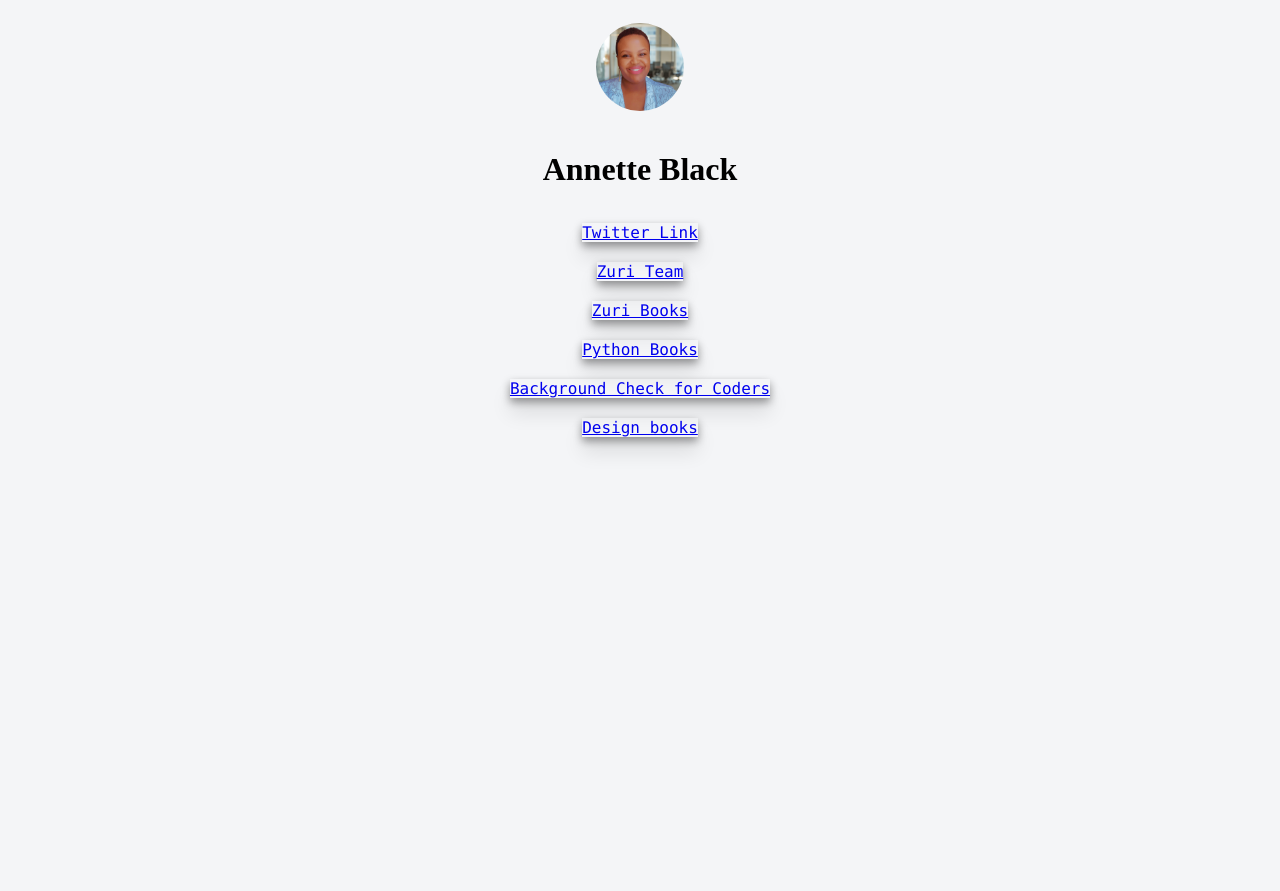
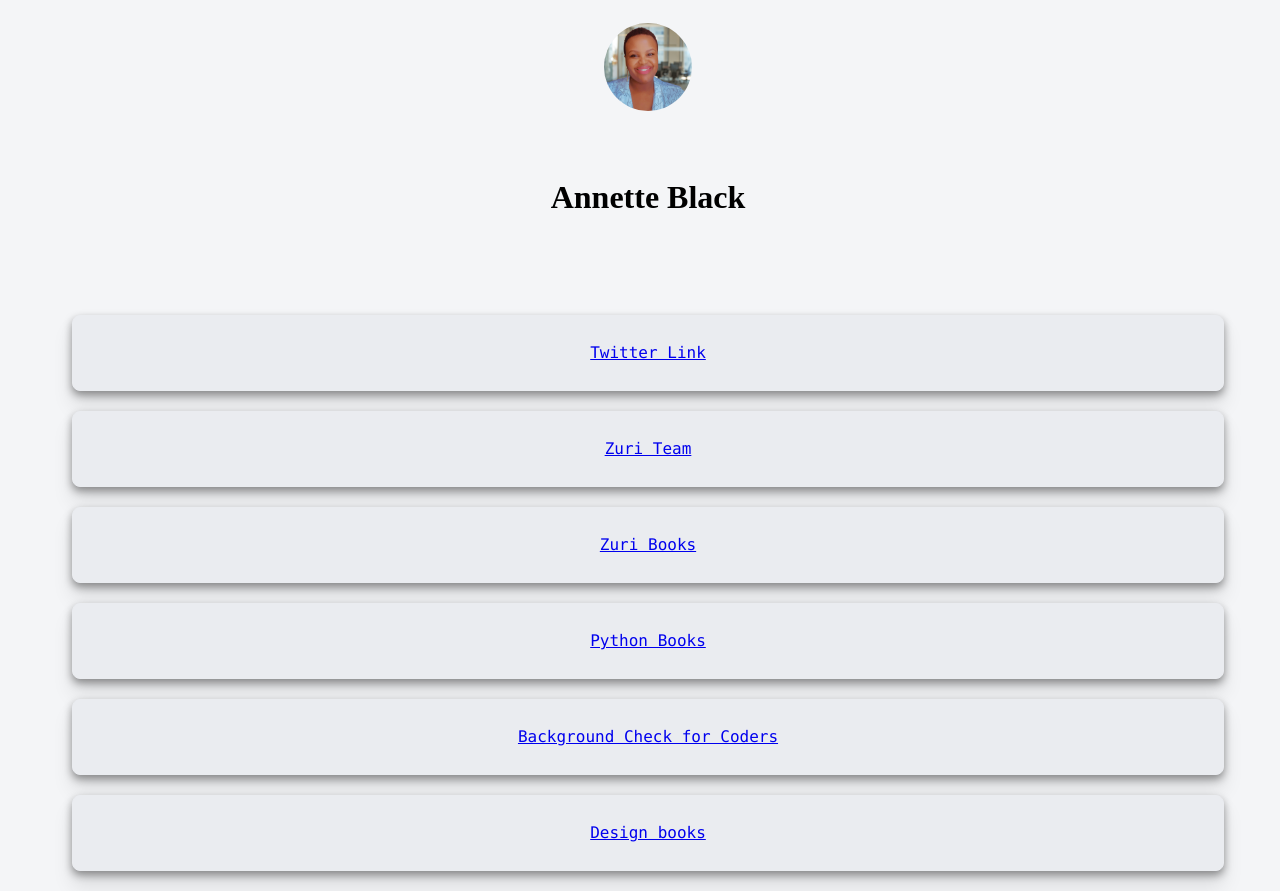
Before and after one commit to mmwihaki/mylinktree, a React (Create React App) app: page / in a window 1280 px wide. Before the commit the page ends 800 px from the top, so only its background shows below. Built offline with nearby package versions, Linux system fonts and the light colour scheme.

Commit message:
style buttons and profile picture

```diff
--- a/src/App.css
+++ b/src/App.css
@@ -1,5 +1,6 @@
 body {
     background: #F4F5F7;
+
 }
 
 html {
@@ -9,3 +10,80 @@ html {
     -o-background-size: cover;
     background-size: cover;
 }
+
+#main{
+    display: flex;
+    flex-direction: column;
+    align-items: center;
+    padding: 0px 32px;
+    gap: 32px;
+    width: 1216px;
+    height: 774px;
+
+    /* Inside auto layout */
+
+    flex: none;
+    order: 0;
+    align-self: stretch;
+    flex-grow: 0;
+}
+
+.button{
+    box-sizing: border-box;
+
+    /* Auto layout */
+
+    display: flex;
+    flex-direction: row;
+    justify-content: center;
+    align-items: center;
+    padding: 24px 32px;
+    gap: 8px;
+
+    width: 1152px;
+    height: 76px;
+
+    /* Gray/200 */
+
+    background: #EAECF0;
+    /* Gray/200 */
+
+    border: 1px solid #EAECF0;
+    border-radius: 8px;
+
+    /* Inside auto layout */
+
+    flex: none;
+    order: 0;
+    flex-grow: 1;
+}
+
+.btn{
+    box-sizing: border-box;
+
+    /* Auto layout */
+
+    display: flex;
+    flex-direction: row;
+    justify-content: center;
+    align-items: center;
+    padding: 24px 32px;
+    gap: 8px;
+
+    width: 1152px;
+    height: 76px;
+
+    /* Gray/200 */
+
+    background: #EAECF0;
+    /* Gray/200 */
+
+    border: 1px solid #EAECF0;
+    border-radius: 8px;
+
+    /* Inside auto layout */
+
+    flex: none;
+    order: 0;
+    flex-grow: 1;
+}
--- a/src/App.js
+++ b/src/App.js
@@ -7,11 +7,12 @@ import './App.css'
 
 function App() {
   return (
-    <div style={{ textAlign: "center" }}>
+    <div id='main'>
       <ProfilePic picture={picture} />
       <TextBanner title='Annette Black' />
+
       <div style={{ marginBottom: "50px" }}>
-        <LinkButton id='' name='Twitter Link' title='' link='#'/>
+        <LinkButton class='button' id='' name='Twitter Link' title='' link='#'/>
         <LinkButton id='btn__zuri' name='Zuri Team' link='https://training.zuri.team/' />
         <LinkButton id='books' name='Zuri Books' link='http://books.zuri.team' />
         <LinkButton id='book__python' name='Python Books' link='https://books.zuri.team/python-for-beginners?ref_id=<yourslackname>' />
--- a/src/components/linkbutton.js
+++ b/src/components/linkbutton.js
@@ -10,7 +10,8 @@ const LinkButton = props => {
 
     const myStyles = ({
         myMargin: {
-            marginBottom: "20px"
+            marginBottom: "20px",
+
         },
         btnText: {
             fontFamily: "Monaco",
@@ -22,8 +23,10 @@ const LinkButton = props => {
         btn: {
             boxShadow: "0 4px 8px 0 rgba(0, 0, 0, 0.4), 0 15px 20px 0 rgba(0, 0, 0, 0.1)",
             fontFamily: "Monaco",
-            width: "15rem"
-        }
+            width: '1152px',
+            // height: '76px',
+        },
+
     })
 
     return (
```
